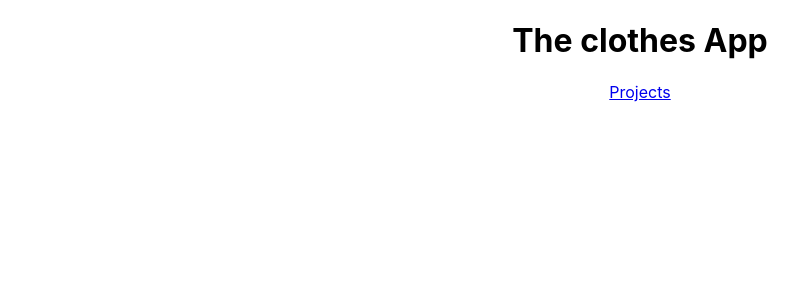
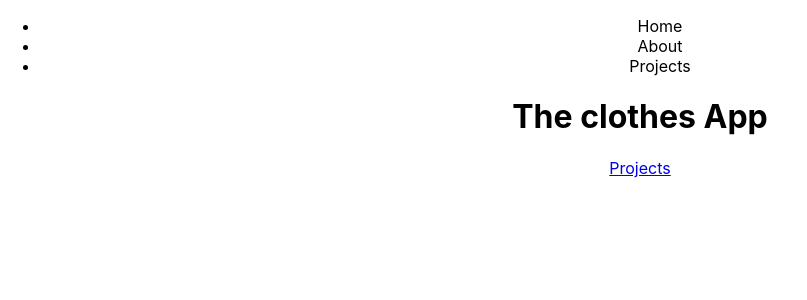
Before and after one commit to JoeliRosas20/joelirosas20.github.io, a React (Create React App) app: page /ClothesApp in a window 1280 px wide. Shown: the top 300 px of the page, without its empty margins (0-807 px from the left). Built offline with nearby package versions, Linux system fonts and the light colour scheme.

Commit message:
Adding things into the NavBar

```diff
--- a/src/Site.js
+++ b/src/Site.js
@@ -6,10 +6,12 @@ import MyProjects from './components/MyProjects';
 import {BrowserRouter as Router, Route, Switch} from 'react-router-dom'
 import SpaceGame from './pages/SpaceGame';
 import ClothesApp from './pages/ClothesApp';
+import NavBar from './components/NavBar'
 
 function Site() {
     return (
         <Router>
+            <NavBar/>
             <Switch>
                 <Route exact path="/" component = {HomePage}/>
                 <Route exact path="/projects" component = {MyProjects}/>
--- a/src/components/NavBar.js
+++ b/src/components/NavBar.js
@@ -1,10 +1,23 @@
 import React from 'react'
+import {NavLink} from 'react-router-dom'
 
 function NavBar() {
     return (
-        <div>
-
-        </div>
+        <nav>
+            <div>
+                <ul>
+                    <li>
+                        Home
+                    </li>
+                    <li>
+                        About
+                    </li>
+                    <li>
+                        Projects
+                    </li>
+                </ul>
+            </div>
+        </nav>
     )
 }
 
```
